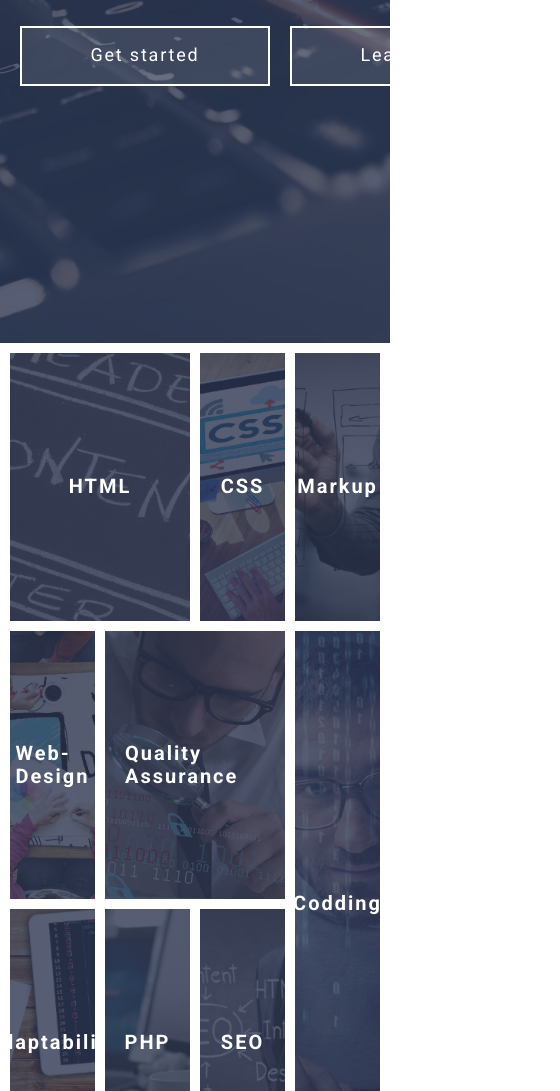
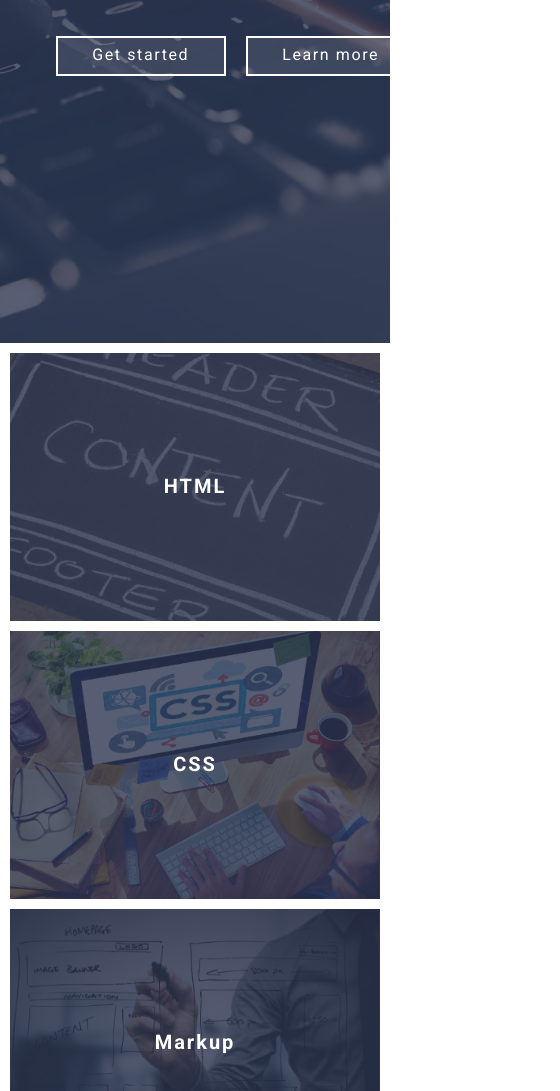
Before and after one commit to IlliaBielik/project_course1, a website: page index.html in a window 390 px wide. Shown: the part 501-1592 px from the top of the page, 560 px wide, since content can reach past the window. Drawn offline with Linux system fonts and the light colour scheme.

Commit message:
Оформил skills, отзывчивости нет.

```diff
--- a/assets/scss/common/_classes.scss
+++ b/assets/scss/common/_classes.scss
@@ -5,7 +5,6 @@
   display: flex;
   align-items: center;
   justify-content: center;
-  height: 60px;
   padding: 0.5em 1em;
   letter-spacing: 0.1em;
   border-width: 2px;
@@ -22,12 +21,14 @@
     background-color: rgba($color-light, 0.1);
     border-color: $color-light;
     width: 250px;
+    height: 60px;
   }
 
   &--primary {
     background-color: rgba($color-primary, 0.8);
     border-color: $color-primary;
     width: 350px;
+    height: 60px;
   }
 }
 
--- a/assets/scss/components/sections/skills/_skill-item.scss
+++ b/assets/scss/components/sections/skills/_skill-item.scss
@@ -53,27 +53,11 @@
 .skill-item:nth-of-type(1) {
   grid-area: a1;
 }
-.skill-item:nth-of-type(2) {
-  grid-area: a2;
+
+$count: 9;
+
+@for $i from 1 through $count {
+  .skill-item:nth-of-type(#{$i}) {
+    grid-area: a#{$i};
+  }
 }
-.skill-item:nth-of-type(3) {
-  grid-area: a3;
-}
-.skill-item:nth-of-type(4) {
-  grid-area: a4;
-}
-.skill-item:nth-of-type(5) {
-  grid-area: a5;
-}
-.skill-item:nth-of-type(6) {
-  grid-area: a6;
-}
-.skill-item:nth-of-type(7) {
-  grid-area: a7;
-}
-.skill-item:nth-of-type(8) {
-  grid-area: a8;
-}
-.skill-item:nth-of-type(9) {
-  grid-area: a9;
-}
--- a/assets/scss/components/sections/skills/_skills.scss
+++ b/assets/scss/components/sections/skills/_skills.scss
@@ -14,7 +14,7 @@ $local-gap: math.div(40px, 3);
     display: grid;
     gap: $gap-sm;
     grid-template-columns: repeat(4, 1fr);
-    grid-template-rows: repeat(3, calc(33.33333vh - #{$local-gap}));
+    grid-auto-rows: calc(33.33333vh - #{$local-gap});
     grid-template-areas: "a1 a1 a2 a3" "a4 a5 a5 a6" "a7 a8 a9 a6";
     margin-bottom: $gap;
   }
--- a/assets/scss/style.scss
+++ b/assets/scss/style.scss
@@ -3,3 +3,37 @@
 @use "common";
 @use "components/header";
 @use "components/sections/skills";
+
+@media (max-width: 992px) {
+  .btn--light {
+    font-size: 16px;
+    width: 200px;
+    height: 50px;
+  }
+  .skills__container {
+    grid-template-columns: repeat(3, 1fr);
+    grid-template-areas: "a1 a1 a2" "a3 a4 a4" "a5 a5 a6" "a7 a8 a6" "a7 a9 a9";
+  }
+}
+@media (max-width: 768px) {
+  .btn--light {
+    font-size: 16px;
+    width: 170px;
+    height: 40px;
+  }
+  .skills__container {
+    grid-template-columns: repeat(2, 1fr);
+    grid-template-areas: "a1 a2" "a3 a2" "a4 a4" "a5 a6" "a5 a7" "a8 a9";
+  }
+}
+@media (max-width: 576px) {
+  .skills__container {
+    grid-template-columns: 1fr;
+    grid-template-areas: "a1" "a2" "a3" "a4" "a5" "a6" "a7" "a8" "a9";
+  }
+}
+@media (max-height: 690px) {
+  .skills__container {
+    grid-auto-rows: calc(230px - 13.33333333333px);
+  }
+}
```
Also changed, not shown: assets/css/style.css.
